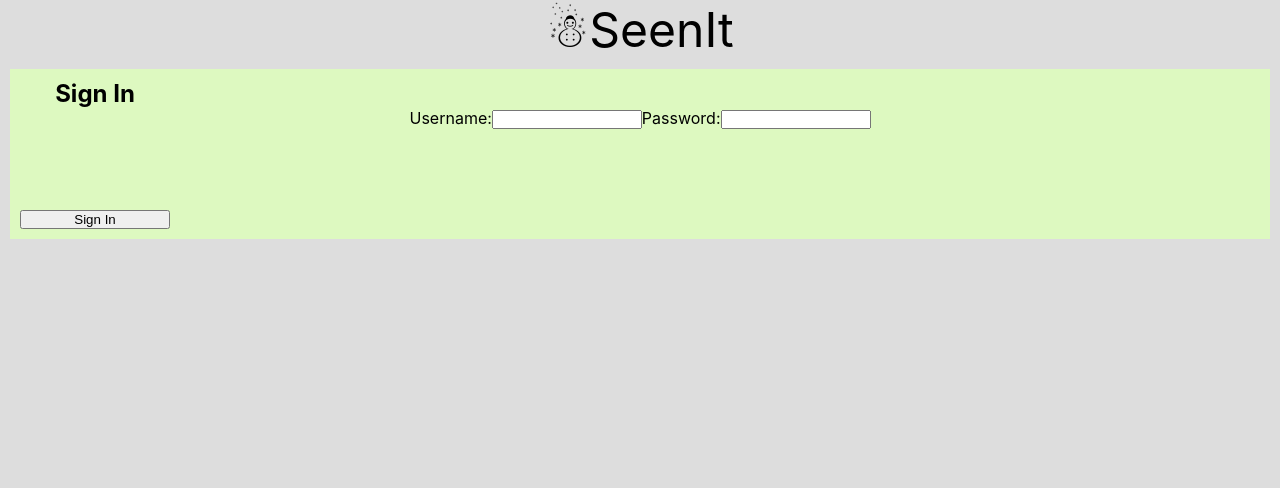
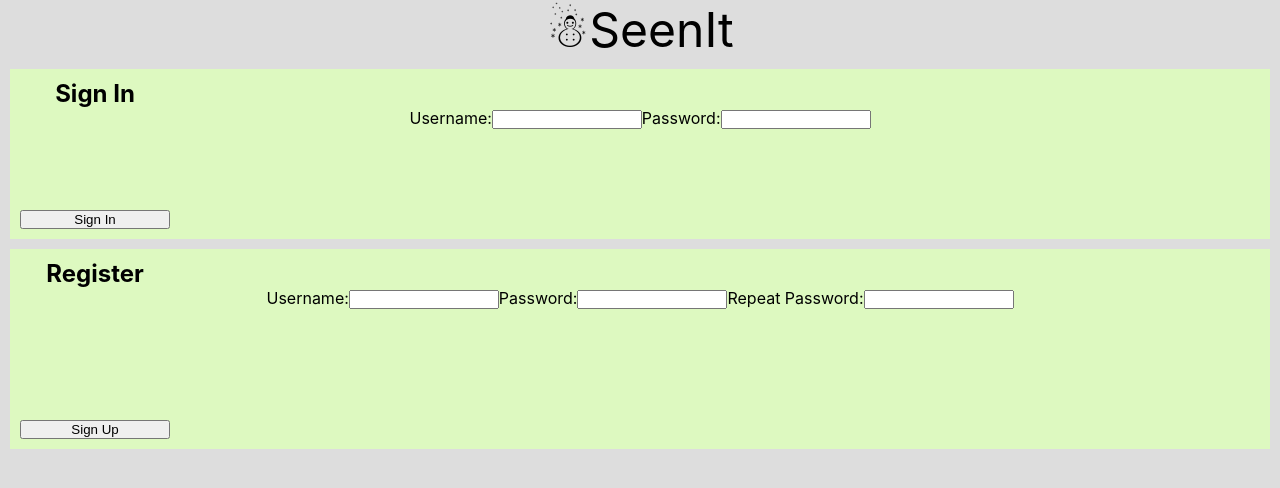
Before and after one commit to aleksandar9999a/ReactJS, a React (Create React App) app in the folder Routing and Architecture-Exercises/demo/: page / in a window 1280 px wide. Shown: the top 488 px of the page. Built offline with nearby package versions, Linux system fonts and the light colour scheme.

Commit message:
Added Registered Form

```diff
--- a/Routing and Architecture-Exercises/demo/src/components/common/Home.js
+++ b/Routing and Architecture-Exercises/demo/src/components/common/Home.js
@@ -1,12 +1,13 @@
 import React, { Component } from 'react';
 import LoginForm from '../user/LoginForm';
-//import './../../style/'
+import RegisterForm from '../user/RegisterForm';
 
 export default class Home extends Component {
     render = () => {
         return (
             <div>
                 <LoginForm />
+                <RegisterForm />
             </div>
         )
     }
--- /dev/null
+++ b/Routing and Architecture-Exercises/demo/src/components/user/RegisterForm.js
@@ -0,0 +1,39 @@
+import React, { Component } from 'react';
+import requester from '../../infrastructure/requester';
+
+export default class RegisterForm extends Component {
+    constructor(props) {
+        super(props);
+        this.state = {
+            username: null,
+            password: null
+        }
+    }
+
+    handleChange = e => {
+        let fieldName = e.target.name;
+        let fieldValue = e.target.value;
+
+        this.setState({ [fieldName]: fieldValue });
+    }
+
+    handleSubmit = e => {
+        e.preventDefault();
+        requester
+            .post('user', '', 'basic', this.state)
+            .then(console.log)
+    }
+
+    render = () => (
+        <form id="registerForm" onSubmit={this.handleSubmit}>
+            <h2>Register</h2>
+            <label>Username:</label>
+            <input name="username" onChange={this.handleChange} type="text" />
+            <label>Password:</label>
+            <input name="password"  onChange={this.handleChange} type="password" />
+            <label>Repeat Password:</label>
+            <input name="repeatPass" onChange={this.handleChange} type="password" />
+            <input id="btnRegister" type="submit" value="Sign Up" />
+        </form>
+    )
+}
```
